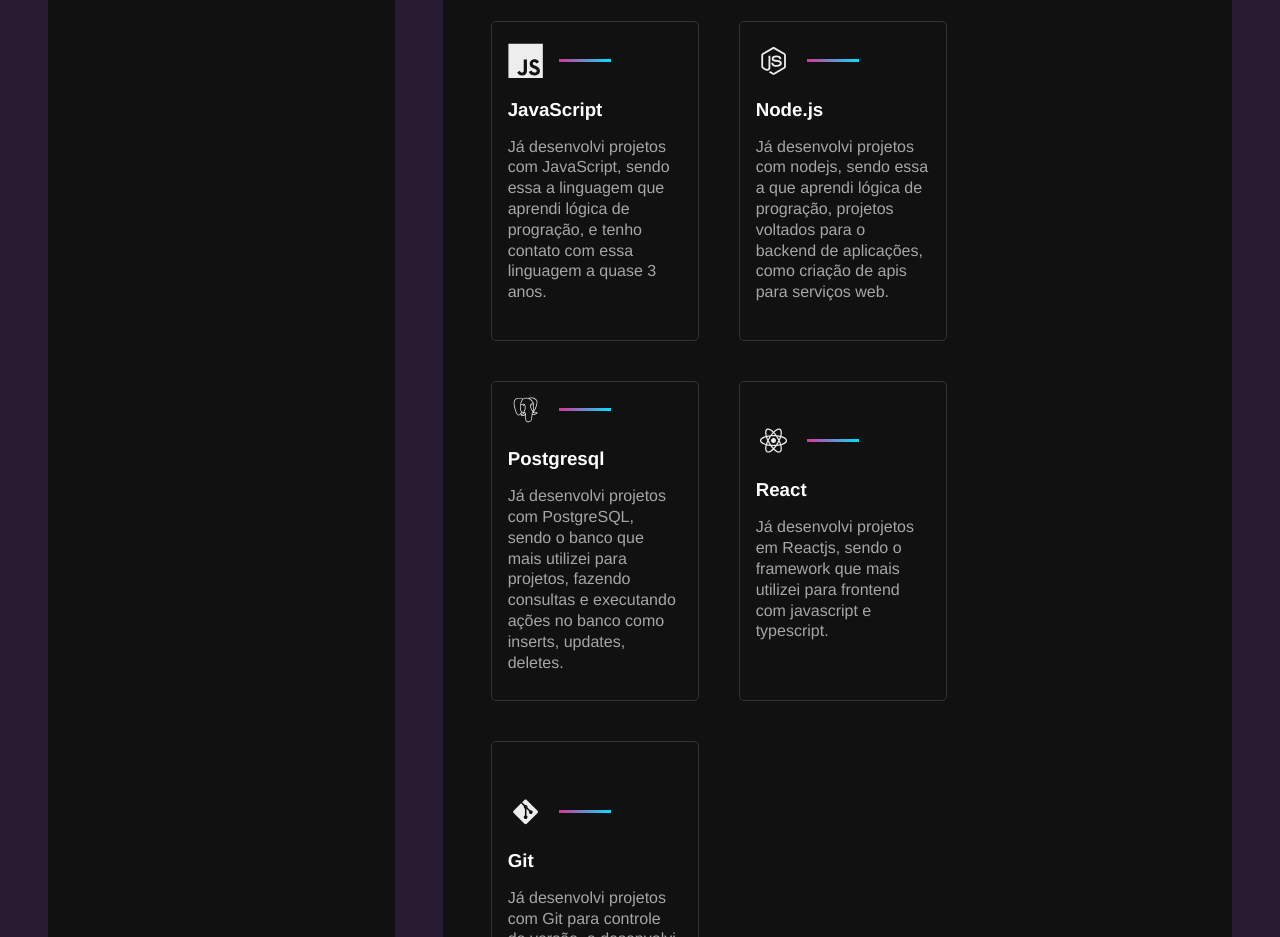
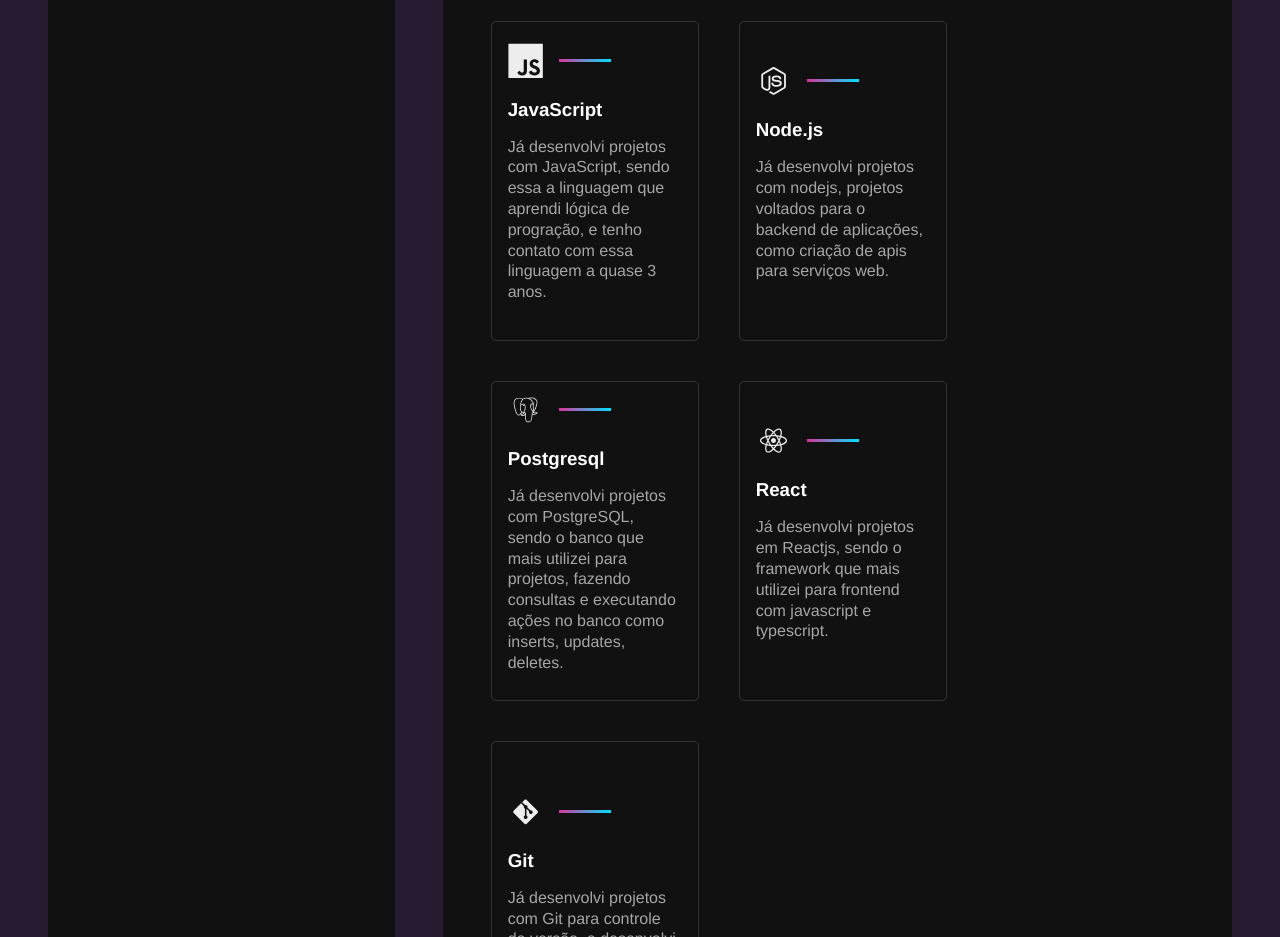
Before and after one commit to DanielVbrn/portfolio, a React (Vite) app: page / in a window 1280 px wide. Shown: the part 860-1797 px from the top of the page. Built offline with nearby package versions, Linux system fonts and the light colour scheme.

Commit message:
updated resume

```diff
--- a/src/components/TechnologiesContainer.jsx
+++ b/src/components/TechnologiesContainer.jsx
@@ -33,7 +33,7 @@
     id: "node",
     name: "Node.js",
     icon: <DiNodejsSmall /> ,
-    text:"Já desenvolvi projetos com nodejs, sendo essa a  que aprendi lógica de progração, projetos voltados para o backend de aplicações, como criação de apis para serviços web."
+    text:"Já desenvolvi projetos com nodejs, projetos voltados para o backend de aplicações, como criação de apis para serviços web."
   },
   {
     id: "postgresql",
```
